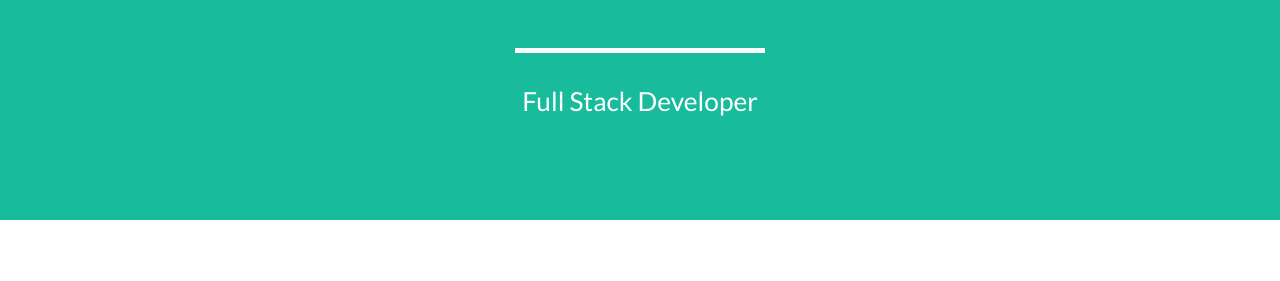
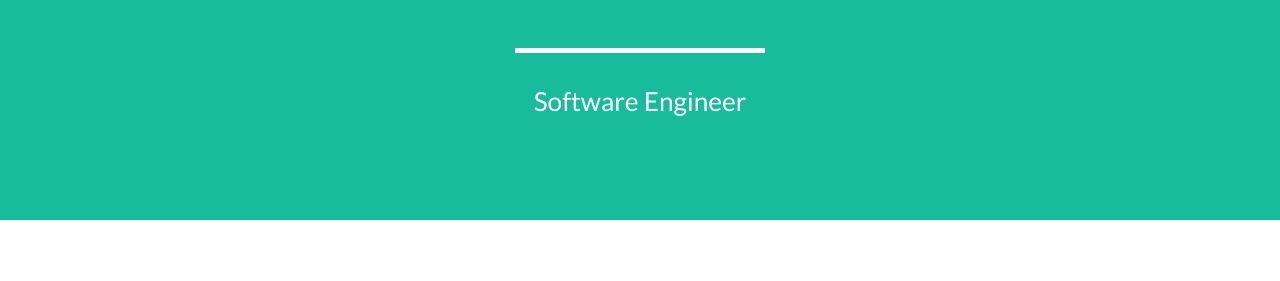
Before and after one commit to jourdanrodrigues/jourdanrodrigues.github.io, a Jekyll site: the page built from index.html, in a window 1280 px wide and 900 px high, scrolled down 349 px. Shown: the part 175-456 px from the top of the window. Built offline with Jekyll 4.4.1, drawn with Linux system fonts in a browser that asks for light colours.

Commit message:
:pencil: Change profession

```diff
--- a/_config.yml
+++ b/_config.yml
@@ -4,7 +4,7 @@ email: thiagojourdan@gmail.com
 url: https://jourdanrodrigues.github.io/
 description: "Let me introduce myself. :)"
 keywords: "Developer Full Stack Software Engineer Backend Frontend DevOps"
-skills: "Full Stack Developer"
+skills: "Software Engineer"
 meta_author: Jourdan Rodrigues
 
 # Color settings (hex-codes without the leading hash-tag)
```
